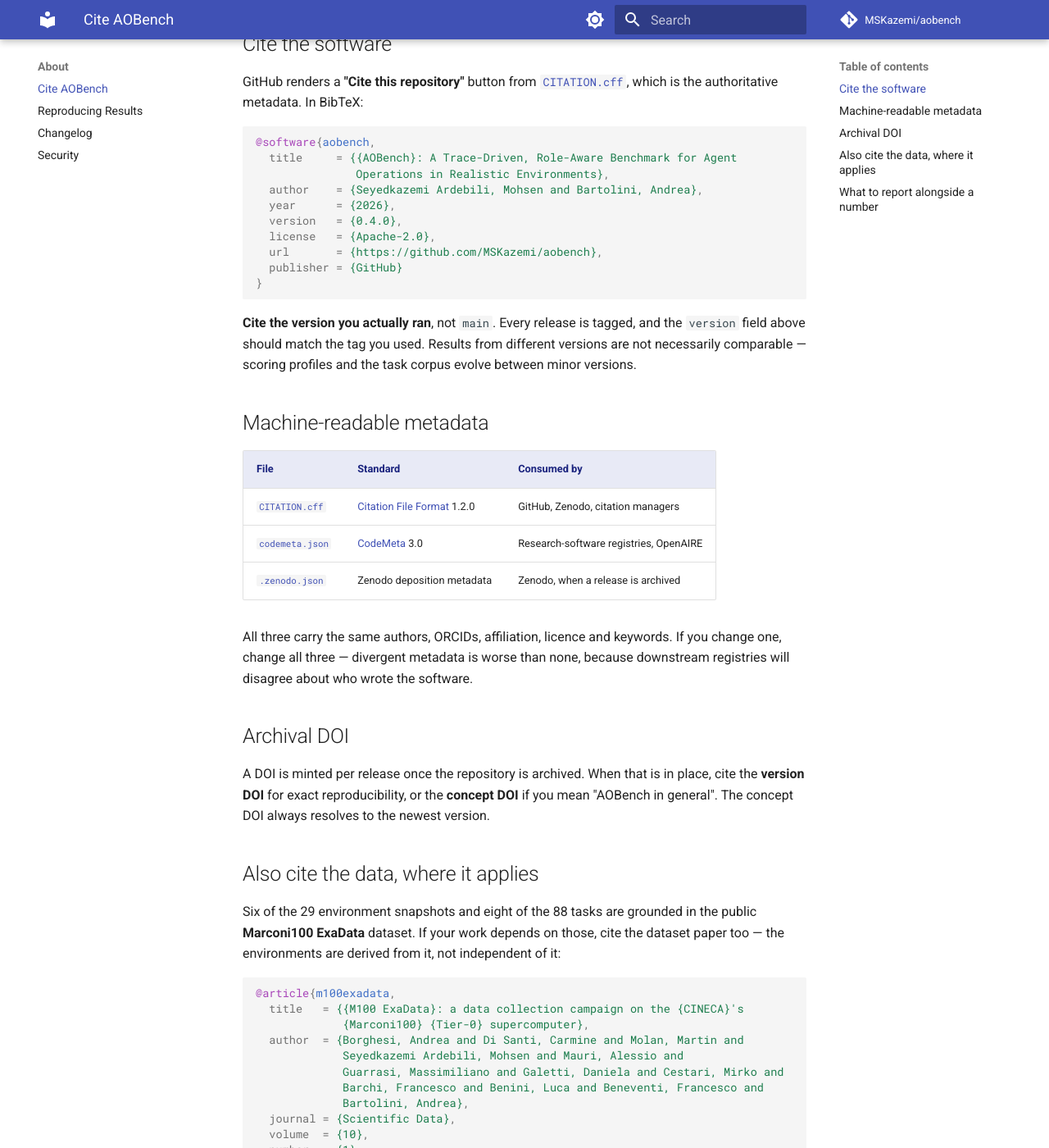
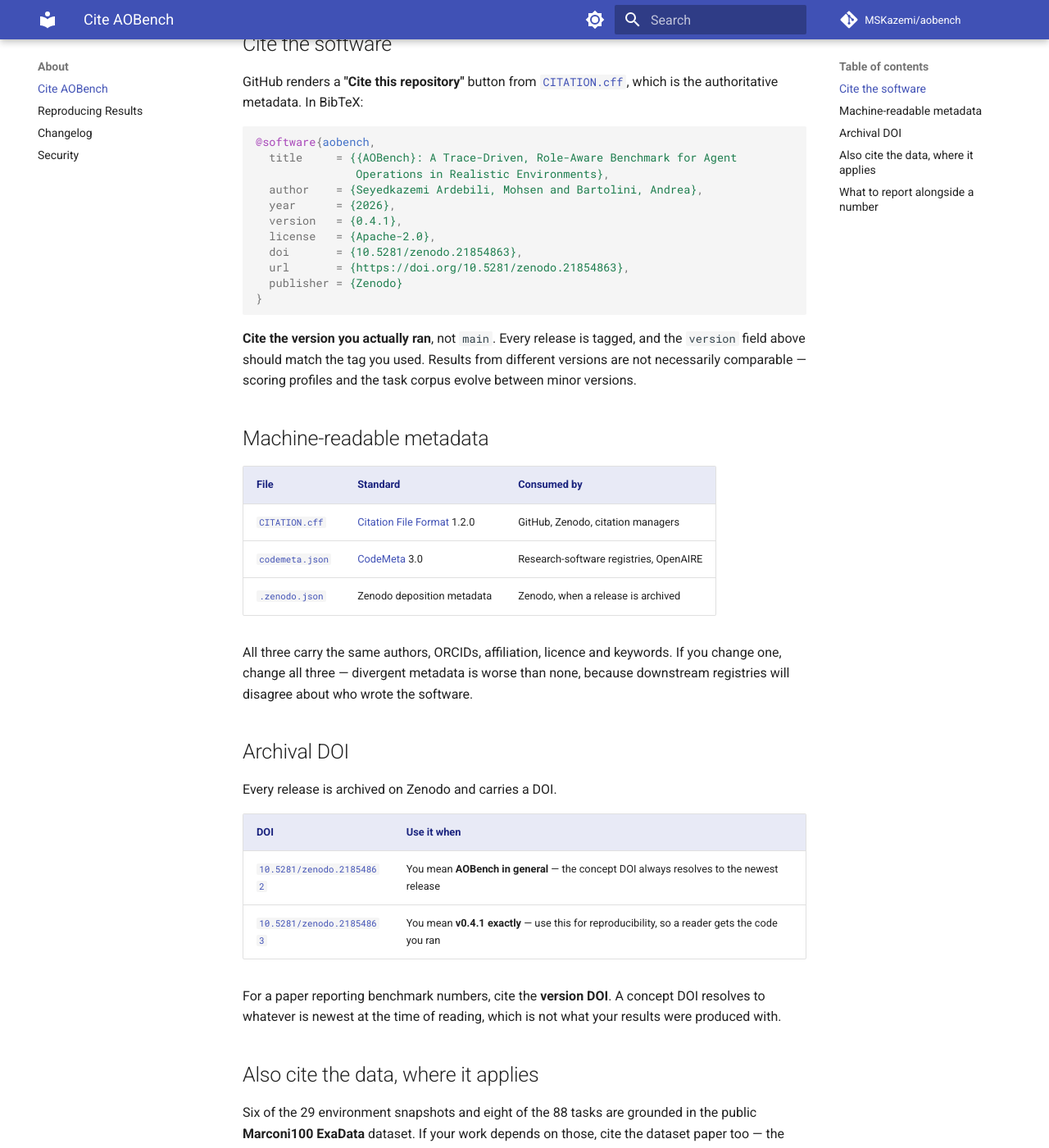
Before and after one commit to Barshana24/aobench, an MkDocs documentation site: the page built from docs/about/citation.md, in a window 1280 px wide and 1400 px high, scrolled down 355 px. Shown: the whole window at 82% size. Built offline with MkDocs 1.6.1 and Material for MkDocs 9.7.7, drawn with Linux system fonts in a browser that asks for light colours; comment, search, counter and statistics services are not loaded; the version menu is left out.

Commit message:
docs(citation): wire the Zenodo DOIs into every citation surface
The v0.4.1 release was archived by Zenodo, minting a concept DOI
(10.5281/zenodo.21854862, always resolves to newest) and a version DOI
(10.5281/zenodo.21854863, pins v0.4.1).

- CITATION.cff: concept DOI as the canonical identifier, both listed under identifiers
- codemeta.json: identifier set to the concept DOI
- README: DOI and licence badges
- docs/about/citation.md: both DOIs with guidance on which to use — version DOI for a
  paper reporting numbers, since a concept DOI resolves to whatever is newest at read
  time rather than what the results came from. BibTeX now carries the version DOI.

````diff
--- a/codemeta.json
+++ b/codemeta.json
@@ -77,5 +77,6 @@
   },
   "softwareRequirements": [
     "Python >= 3.10"
-  ]
+  ],
+  "identifier": "https://doi.org/10.5281/zenodo.21854862"
 }
--- a/docs/about/citation.md
+++ b/docs/about/citation.md
@@ -15,10 +15,11 @@ authoritative metadata. In BibTeX:
                Operations in Realistic Environments},
   author    = {Seyedkazemi Ardebili, Mohsen and Bartolini, Andrea},
   year      = {2026},
-  version   = {0.4.0},
+  version   = {0.4.1},
   license   = {Apache-2.0},
-  url       = {https://github.com/MSKazemi/aobench},
-  publisher = {GitHub}
+  doi       = {10.5281/zenodo.21854863},
+  url       = {https://doi.org/10.5281/zenodo.21854863},
+  publisher = {Zenodo}
 }
 ```
 
@@ -41,9 +42,16 @@ will disagree about who wrote the software.
 
 ## Archival DOI
 
-A DOI is minted per release once the repository is archived. When that is in place, cite
-the **version DOI** for exact reproducibility, or the **concept DOI** if you mean "AOBench
-in general". The concept DOI always resolves to the newest version.
+Every release is archived on Zenodo and carries a DOI.
+
+| DOI | Use it when |
+|---|---|
+| [`10.5281/zenodo.21854862`](https://doi.org/10.5281/zenodo.21854862) | You mean **AOBench in general** — the concept DOI always resolves to the newest release |
+| [`10.5281/zenodo.21854863`](https://doi.org/10.5281/zenodo.21854863) | You mean **v0.4.1 exactly** — use this for reproducibility, so a reader gets the code you ran |
+
+For a paper reporting benchmark numbers, cite the **version DOI**. A concept DOI resolves
+to whatever is newest at the time of reading, which is not what your results were produced
+with.
 
 ## Also cite the data, where it applies
 
````
Also changed, not shown: README.md (+3 -0 lines), 1 other file.
